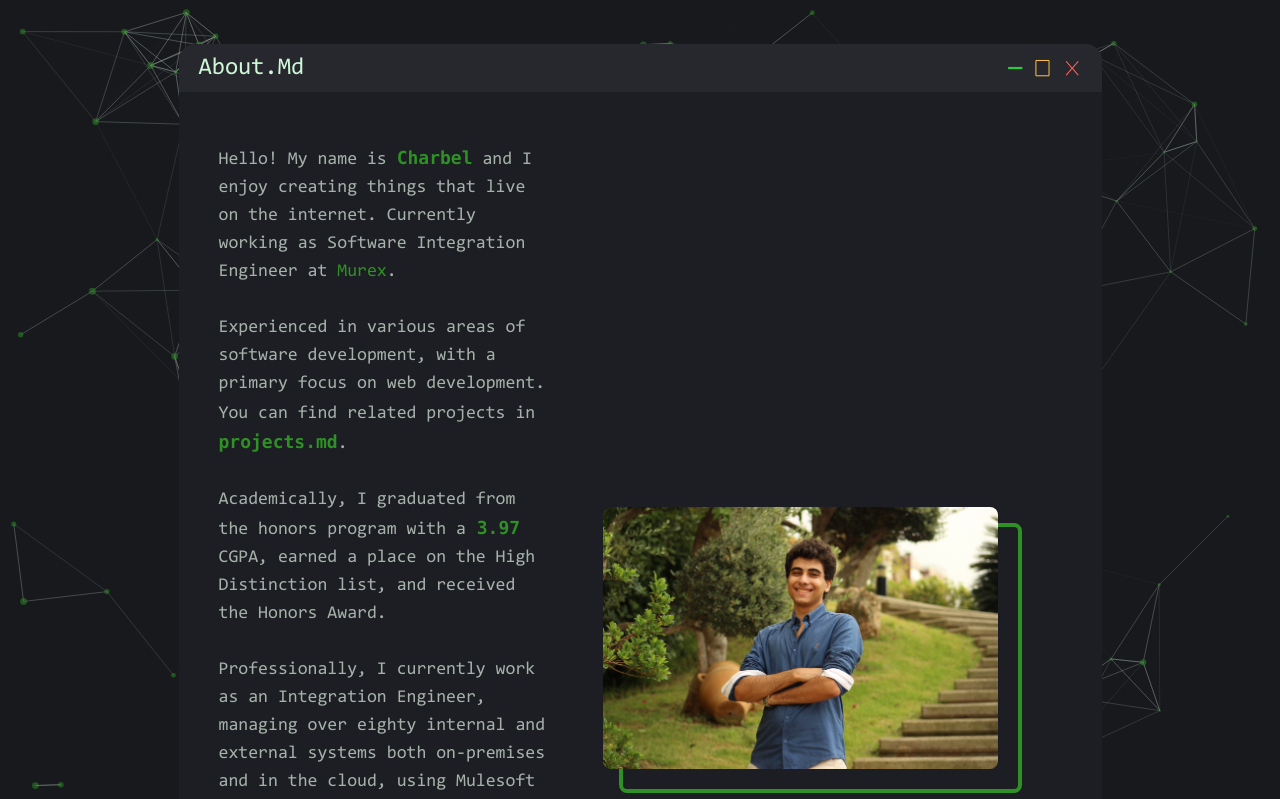
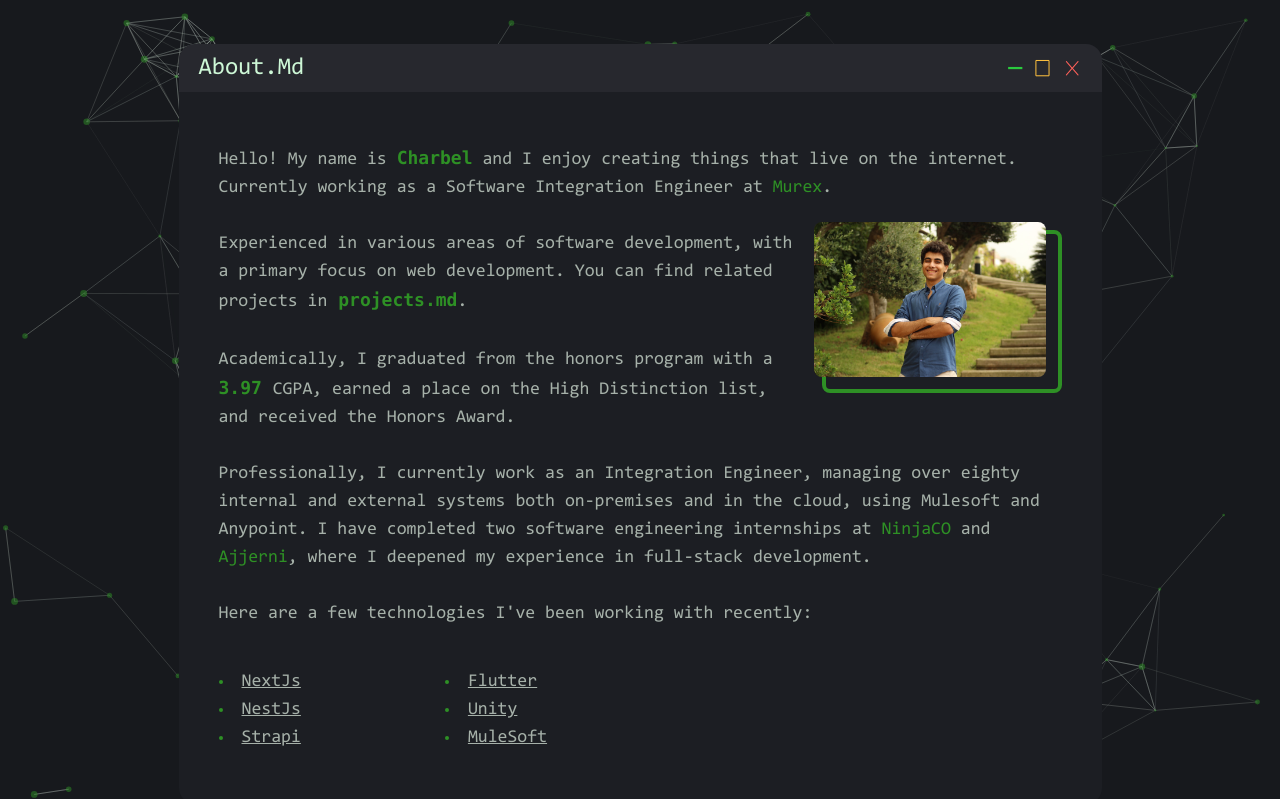
Before and after one commit to Murf-y/Terminal-Portfolio-, a Next.js app: page /about in a window 1280 px wide. Shown: the top 799 px of the page. Built offline with nearby package versions, Linux system fonts and the light colour scheme.

Commit message:
feat: image to be floating

```diff
--- a/pages/about.tsx
+++ b/pages/about.tsx
@@ -26,28 +26,46 @@
             <div className=" mx-4 col-start-1 col-span-8 md:col-start-2 md:col-span-6">
               {
                 <Markdown fileName="about">
-                  <div className="flex flex-col-reverse xl:flex-row justify-between items-center w-full min-h-full h-fit py-2 md:py-10 px-2 md:px-7">
-                    <div className="h-full w-full text-primary-greyish md:pr-8 text-lg">
+                  <div className="relative text-primary-greyish text-lg px-2 md:px-7 py-2 md:py-10">
+                    <p>
                       Hello! My name is <strong className="text-primary">Charbel</strong> and I
-                      enjoy creating things that live on the internet. Currently working as Software
-                      Integration Engineer at{' '}
+                      enjoy creating things that live on the internet. Currently working as a
+                      Software Integration Engineer at{' '}
                       <a className="text-primary" href="https://www.murex.com/en">
                         Murex
                       </a>
                       .
+                    </p>
+
                     <br />
-                      <br />
+
+                    {/* Floated image */}
+                    <div className="float-right ml-6 mb-4 w-40 md:w-60 border-4 border-primary rounded-lg">
+                      <img
+                        className="rounded-lg -translate-x-2 -translate-y-2 md:-translate-x-3 md:-translate-y-3"
+                        src="/images/profile2.jpeg"
+                        alt="Profile"
+                      />
+                    </div>
+
+                    <p>
                       Experienced in various areas of software development, with a primary focus on
                       web development. You can find related projects in
                       <strong className="text-primary"> projects.md</strong>.
+                    </p>
+
                     <br />
-                      <br />
+
+                    <p>
                       Academically, I graduated from the honors program with a
                       <strong className="text-primary"> 3.97 </strong>
                       CGPA, earned a place on the High Distinction list, and received the Honors
                       Award.
+                    </p>
+
                     <br />
-                      <br />
+
+                    <p>
                       Professionally, I currently work as an Integration Engineer, managing over
                       eighty internal and external systems both on-premises and in the cloud, using
                       Mulesoft and Anypoint. I have completed two software engineering internships
@@ -58,11 +76,14 @@
                       and{' '}
                       <a className="text-primary" href="https://www.ajjerni.com/">
                         Ajjerni
-                      </a>{' '}
+                      </a>
                       , where I deepened my experience in full-stack development.
+                    </p>
+
                     <br />
-                      <br />
-                      Here are a few technologies I've been working with recently:
+
+                    <p>Here are a few technologies I've been working with recently:</p>
+
                     <div className="flex gap-16 md:gap-36 flex-col md:flex-row justify-start items-start md:items-center mt-10">
                       <ul className="marker:text-primary list-inside list-disc underline">
                         <li className="whitespace-nowrap">NextJs</li>
@@ -74,15 +95,6 @@
                         <li className="whitespace-nowrap">Unity</li>
                         <li className="whitespace-nowrap">MuleSoft</li>
                       </ul>
-                      </div>
-                    </div>
-                    <div className="h-full flex justify-center items-center m-10">
-                      <div className="w-fit h-fit rounded-lg border-4 border-primary">
-                        <img
-                          className="rounded-lg -translate-x-3 -translate-y-3 md:-translate-y-5 md:-translate-x-5 "
-                          src="/images/profile2.jpeg"
-                        ></img>
-                      </div>
                     </div>
                   </div>
                 </Markdown>
```
Lines whose indentation alone changed are shown as unchanged.
